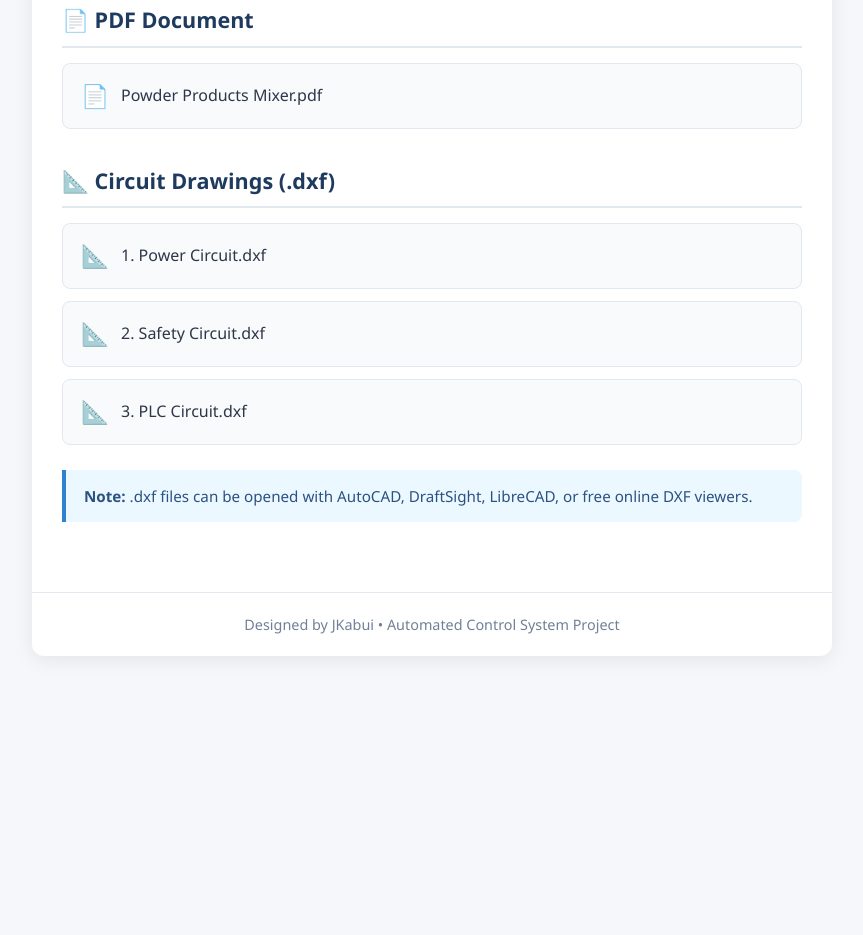
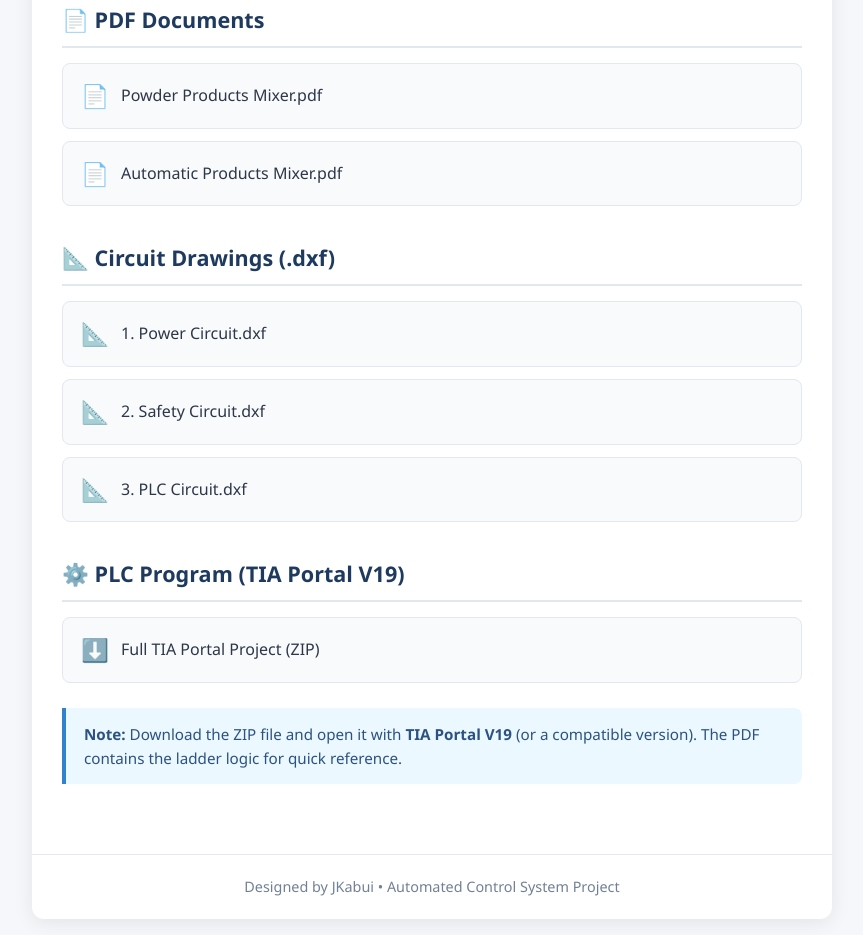
Before and after one commit to JKabui/Automated-Product-Mixers, a plain HTML site: page index.html in a window 1280 px wide. Shown: the part 375-1310 px from the top of the page, without its empty margins (208-1071 px from the left). Before the commit the page ends 1091 px from the top, so only its background shows below. Drawn offline with Linux system fonts and the light colour scheme.

Commit message:
Refactor HTML structure and add new file links
Updated header section and added new file links for PLC program.

```diff
--- a/index.html
+++ b/index.html
@@ -5,12 +5,7 @@
   <meta name="viewport" content="width=device-width, initial-scale=1.0">
   <title>Automated Product Mixers</title>
   <style>
-    * {
-      margin: 0;
-      padding: 0;
-      box-sizing: border-box;
-    }
-
+    * { margin: 0; padding: 0; box-sizing: border-box; }
     body {
       font-family: 'Segoe UI', system-ui, -apple-system, sans-serif;
       line-height: 1.6;
@@ -18,7 +13,6 @@
       background: #f5f7fa;
       padding: 20px;
     }
-
     .container {
       max-width: 800px;
       margin: 40px auto;
@@ -27,35 +21,16 @@
       box-shadow: 0 4px 20px rgba(0,0,0,0.08);
       overflow: hidden;
     }
-
     header {
       background: linear-gradient(135deg, #1e3a5f, #2c5282);
       color: white;
       padding: 40px 30px;
       text-align: center;
     }
-
-    header h1 {
-      font-size: 1.9rem;
-      margin-bottom: 12px;
-      font-weight: 600;
-    }
-
-    header p {
-      font-size: 1.05rem;
-      opacity: 0.95;
-      max-width: 600px;
-      margin: 0 auto;
-    }
-
-    .content {
-      padding: 35px 30px;
-    }
-
-    .section {
-      margin-bottom: 35px;
-    }
-
+    header h1 { font-size: 1.9rem; margin-bottom: 12px; font-weight: 600; }
+    header p { font-size: 1.05rem; opacity: 0.95; max-width: 600px; margin: 0 auto; }
+    .content { padding: 35px 30px; }
+    .section { margin-bottom: 35px; }
     .section h2 {
       font-size: 1.35rem;
       color: #1e3a5f;
@@ -63,21 +38,9 @@
       padding-bottom: 8px;
       border-bottom: 2px solid #e2e8f0;
     }
-
-    .description {
-      color: #4a5568;
-      margin-bottom: 25px;
-      font-size: 1.05rem;
-    }
-
-    .file-list {
-      list-style: none;
-    }
-
-    .file-list li {
-      margin-bottom: 12px;
-    }
-
+    .description { color: #4a5568; margin-bottom: 25px; font-size: 1.05rem; }
+    .file-list { list-style: none; }
+    .file-list li { margin-bottom: 12px; }
     .file-link {
       display: flex;
       align-items: center;
@@ -91,28 +54,16 @@
       font-weight: 500;
       transition: all 0.2s ease;
     }
-
     .file-link:hover {
       background: #edf2f7;
       border-color: #2c5282;
       transform: translateY(-1px);
       box-shadow: 0 3px 10px rgba(0,0,0,0.06);
     }
-
-    .icon {
-      font-size: 1.4rem;
-      width: 28px;
-      text-align: center;
-    }
-
-    .pdf {
-      color: #c53030;
-    }
-
-    .dxf {
-      color: #2b6cb0;
-    }
-
+    .icon { font-size: 1.4rem; width: 28px; text-align: center; }
+    .pdf { color: #c53030; }
+    .dxf { color: #2b6cb0; }
+    .zip { color: #38a169; }
     .note {
       background: #ebf8ff;
       border-left: 4px solid #3182ce;
@@ -122,7 +73,6 @@
       color: #2c5282;
       margin-top: 25px;
     }
-
     footer {
       text-align: center;
       padding: 20px;
@@ -130,17 +80,10 @@
       font-size: 0.9rem;
       border-top: 1px solid #e2e8f0;
     }
-
     @media (max-width: 600px) {
-      header {
-        padding: 30px 20px;
-      }
-      header h1 {
-        font-size: 1.5rem;
-      }
-      .content {
-        padding: 25px 20px;
-      }
+      header { padding: 30px 20px; }
+      header h1 { font-size: 1.5rem; }
+      .content { padding: 25px 20px; }
     }
   </style>
 </head>
@@ -162,12 +105,18 @@
       </div>
 
       <div class="section">
-        <h2>📄 PDF Document</h2>
+        <h2>📄 PDF Documents</h2>
         <ul class="file-list">
           <li>
             <a class="file-link" href="./Powder%20Products%20Mixer.pdf" target="_blank">
               <span class="icon pdf">📄</span>
               Powder Products Mixer.pdf
+            </a>
+          </li>
+          <li>
+            <a class="file-link" href="./Automatic%20Products%20Mixer.pdf" target="_blank">
+              <span class="icon pdf">📄</span>
+              Automatic Products Mixer.pdf
             </a>
           </li>
         </ul>
@@ -195,10 +144,22 @@
             </a>
           </li>
         </ul>
+      </div>
+
+      <div class="section">
+        <h2>⚙️ PLC Program (TIA Portal V19)</h2>
+        <ul class="file-list">
+          <li>
+            <a class="file-link" href="./Automatic%20Products%20Mixers.zip">
+              <span class="icon zip">⬇️</span>
+              Full TIA Portal Project (ZIP)
+            </a>
+          </li>
+        </ul>
 
         <div class="note">
-          <strong>Note:</strong> .dxf files can be opened with AutoCAD, DraftSight,
-          LibreCAD, or free online DXF viewers.
+          <strong>Note:</strong> Download the ZIP file and open it with <strong>TIA Portal V19</strong>
+          (or a compatible version). The PDF contains the ladder logic for quick reference.
         </div>
       </div>
     </div>
```
